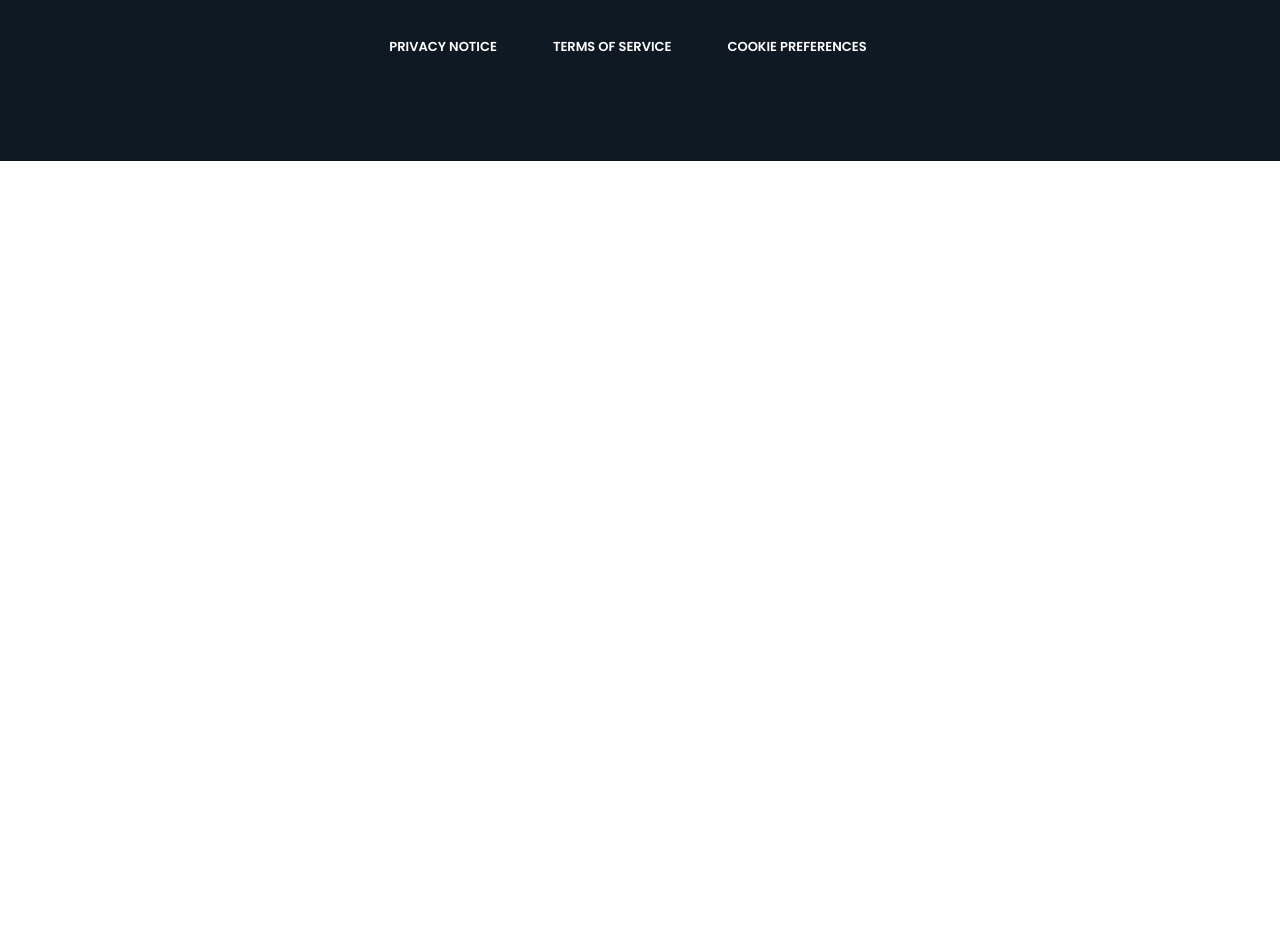
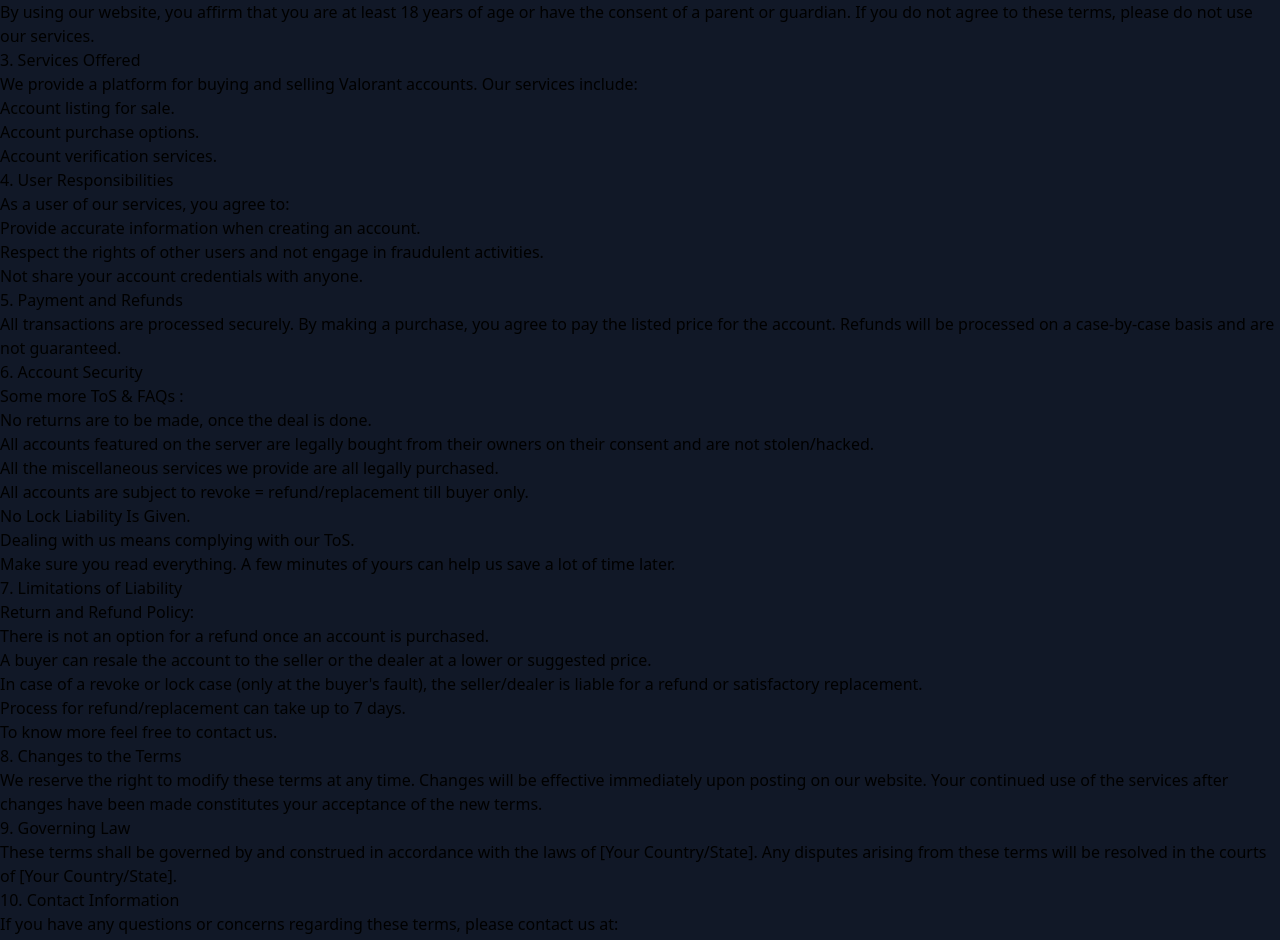
Before and after one commit to saikiranpatil/valorant-gaming-website-clone, a React (Vite) app: page /TermsAndServices in a window 1280 px wide. Shown: the part 200-1140 px from the top of the page. Before the commit the page ends 800 px from the top, so only its background shows below. Built offline with nearby package versions, Linux system fonts and the light colour scheme.

Commit message:
added responsiveness in homepage

```diff
--- a/src/App.jsx
+++ b/src/App.jsx
@@ -13,6 +13,7 @@
 import About from "./pages/about/About";
 import News from "./pages/news/News";
 import Reviews from "./pages/reviews/Reviews";
+import TermsAndServices from "./pages/about/TermsAndServices";
 
 
 
@@ -31,6 +32,8 @@
             <Route path="/aboutus" element={<About />} />
             <Route path="/news" element={<News />} />
             <Route path="/reviews" element={<Reviews />} />
+            <Route path="/TermsAndServices" element={<TermsAndServices/>} />
+
             <Route path="*" element={<h1>You Lost In the World of Valorant 😀</h1>} />
           </Routes>
           <Footer />
--- a/src/components/layout/Footer.jsx
+++ b/src/components/layout/Footer.jsx
@@ -1,14 +1,18 @@
+import { useNavigate } from "react-router-dom";
 import { socialMedia } from "../../constants";
 import { riotlogogray } from "../../assets";
 import styles from "../../style";
 
-const Footer = () => (
+const Footer = () => {
+  const navigate = useNavigate();
+
+  return (
     <div className="pb-8 bg-[#0f1923]">
       <ul className="py-4 flex flex-row items-center justify-center">
         {socialMedia.map((social) => (
           <li key={social.id} className="m-2 p-3 cursor-pointer bg-[#292929] rounded-[10px]">
-          <a href={social.link} target="_blank">
-            <img src={social.icon} alt="" />
+            <a href={social.link} target="_blank" rel="noopener noreferrer">
+              <img src={social.icon} alt={social.name} />
             </a>
           </li>
         ))}
@@ -19,7 +23,7 @@
             <a href="#">PRIVACY NOTICE</a>
           </li>
           <li className="font-poppins font-semibold transition-all ease-in duration-300 relative cursor-pointer text-center text-[13px] hover:bg-[gray]/40 px-4 py-2 rounded-[8px] uppercase mr-6 text-white">
-          <a href="#">TERMS OF SERVICE</a>
+            <a href="#" onClick={() => navigate("/TermsAndServices")}>TERMS OF SERVICE</a>
           </li>
           <li className="font-poppins font-semibold transition-all ease-in duration-300 relative cursor-pointer text-center text-[13px] hover:bg-[gray]/40 px-4 py-2 rounded-[8px] uppercase mr-6 text-white">
             <a href="#">COOKIE PREFERENCES</a>
@@ -27,13 +31,15 @@
         </ul>
       </div>
       <div className={`py-4 ${styles.flexCenter}`}>
-
+        {/* You can add additional content here */}
       </div>
       <div className="mx-auto text-center max-w-[640px]">
         <p className="mx-auto text-[#7e7e7e] text-[13px]">
+          {/* Footer text goes here */}
         </p>
       </div>
     </div>
   );
+};
 
 export default Footer;
--- /dev/null
+++ b/src/pages/about/TermsAndServices.jsx
@@ -0,0 +1,90 @@
+import React from 'react';
+// import './TermsAndServices.css'; // Importing the CSS file
+
+const TermsAndServices = () => {
+  return (
+    <div className="terms-and-services">
+      <h1 className="title">Terms and Services</h1>
+
+      <h2 className="section-title">1. Introduction</h2>
+      <p>
+        Welcome to Valorant ID Marketplace. By accessing or using our services, you agree to comply with and be bound by the following terms and conditions. Please read these terms carefully before using our services.
+      </p>
+
+      <h2 className="section-title">2. Acceptance of Terms</h2>
+      <p>
+        By using our website, you affirm that you are at least 18 years of age or have the consent of a parent or guardian. If you do not agree to these terms, please do not use our services.
+      </p>
+
+      <h2 className="section-title">3. Services Offered</h2>
+      <p>
+        We provide a platform for buying and selling Valorant accounts. Our services include:
+      </p>
+      <ul className="service-list">
+        <li>Account listing for sale.</li>
+        <li>Account purchase options.</li>
+        <li>Account verification services.</li>
+      </ul>
+
+      <h2 className="section-title">4. User Responsibilities</h2>
+      <p>
+        As a user of our services, you agree to:
+      </p>
+      <ul className="service-list">
+        <li>Provide accurate information when creating an account.</li>
+        <li>Respect the rights of other users and not engage in fraudulent activities.</li>
+        <li>Not share your account credentials with anyone.</li>
+      </ul>
+
+      <h2 className="section-title">5. Payment and Refunds</h2>
+      <p>
+        All transactions are processed securely. By making a purchase, you agree to pay the listed price for the account. Refunds will be processed on a case-by-case basis and are not guaranteed.
+      </p>
+
+      <h2 className="section-title">6. Account Security</h2>
+      <p>
+        Some more ToS & FAQs :
+        <ul className="faqs">
+          <li>No returns are to be made, once the deal is done.</li>
+          <li>All accounts featured on the server are legally bought from their owners on their consent and are not stolen/hacked.</li>
+          <li>All the miscellaneous services we provide are all legally purchased.</li>
+          <li>All accounts are subject to revoke = refund/replacement till buyer only.</li>
+          <li>No Lock Liability Is Given.</li>
+          <li>Dealing with us means complying with our ToS.</li>
+        </ul>
+        Make sure you read everything. A few minutes of yours can help us save a lot of time later.
+      </p>
+
+      <h2 className="section-title">7. Limitations of Liability</h2>
+      <p>
+        Return and Refund Policy:
+        <ul className="faqs">
+          <li>There is not an option for a refund once an account is purchased.</li>
+          <li>A buyer can resale the account to the seller or the dealer at a lower or suggested price.</li>
+          <li>In case of a revoke or lock case (only at the buyer's fault), the seller/dealer is liable for a refund or satisfactory replacement.</li>
+          <li>Process for refund/replacement can take up to 7 days.</li>
+        </ul>
+        To know more feel free to contact us.
+      </p>
+
+      <h2 className="section-title">8. Changes to the Terms</h2>
+      <p>
+        We reserve the right to modify these terms at any time. Changes will be effective immediately upon posting on our website. Your continued use of the services after changes have been made constitutes your acceptance of the new terms.
+      </p>
+
+      <h2 className="section-title">9. Governing Law</h2>
+      <p>
+        These terms shall be governed by and construed in accordance with the laws of [Your Country/State]. Any disputes arising from these terms will be resolved in the courts of [Your Country/State].
+      </p>
+
+      <h2 className="section-title">10. Contact Information</h2>
+      <p>
+        If you have any questions or concerns regarding these terms, please contact us at:
+      </p>
+      <p>Email: support@valorantidmarketplace.com</p>
+      <p>Phone: +1 (123) 456-7890</p>
+    </div>
+  );
+};
+
+export default TermsAndServices;
--- a/src/pages/home/News.jsx
+++ b/src/pages/home/News.jsx
@@ -8,18 +8,18 @@
   <div className={`bg-black ${styles.paddingX} ${styles.flexStart}`}>
     <div className={`${styles.boxWidth} sm:py-6 py-4`}>
       <section id="news" className="mx-4">
-        <h1 className="relative text-[#FF4655] font-bold md:text-[80px] text-[44px] text-center mb-8">
+        <h1 className="relative text-[#FF4655] font-bold md:text-[80px] sm:text-[44px] text-center mb-8">
           THE LATEST
         </h1>
-        <div className="all-news flex flex-row overflow-x-scroll none overflow-y-hidden scrollbar-hidden">
+        <div className="all-news flex sm:flex-row flex-col overflow-x-scroll none overflow-y-hidden scrollbar-hidden">
           {homePageReview.map((review) => (
             <div
               key={review.id}
-              className="m-3 p-6 bg-[#1F1F1F] rounded-xl shadow-lg transform transition-transform duration-300 hover:scale-105"
+              className="sm:m-3 sm:p-6 m-2 p-3 bg-[#1F1F1F] rounded-xl shadow-lg transform transition-transform duration-300 hover:scale-105"
             >
-              <img className="w-12 my-4" src={icon} alt="Icon" />
-              <span className="block text-2xl font-bold text-[#FF4655]">{review.name}</span>
-              <div className="mt-2">
+              <img className="sm:w-12 w-6 my-1 sm:my-4" src={icon} alt="Icon" />
+              <span className="sm:block sm:text-2xl font-bold text-[#FF4655]">{review.name}</span>
+              <div className="sm:mt-2">
                 <blockquote className="text-gray-400 italic">
                   <span>{review.words}</span>
                 </blockquote>
```
Also changed, not shown: vercel.json (added). Lines whose indentation alone changed are shown as unchanged.
